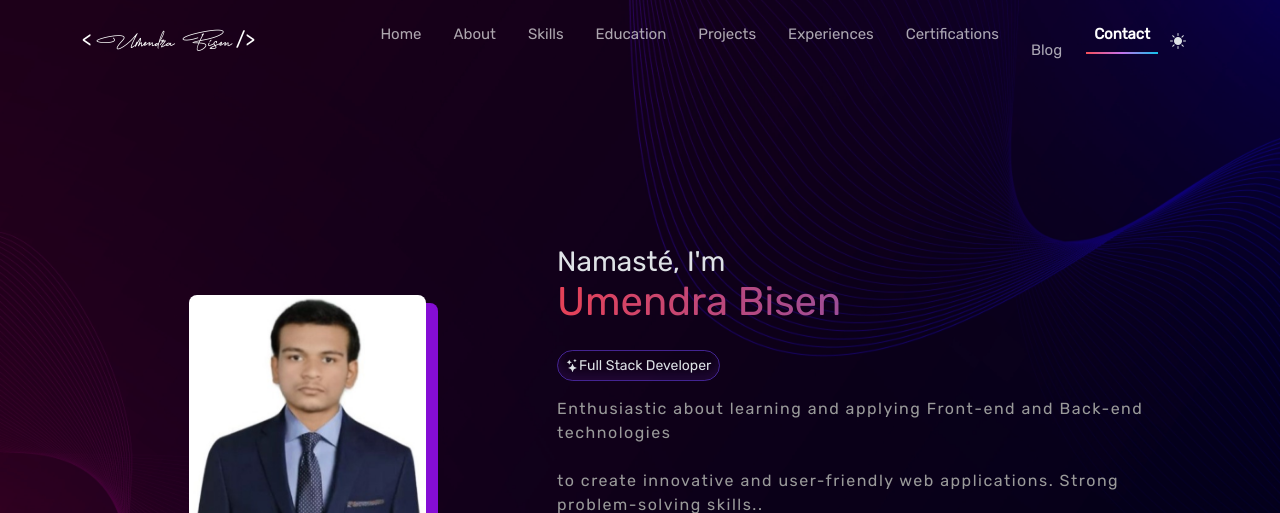
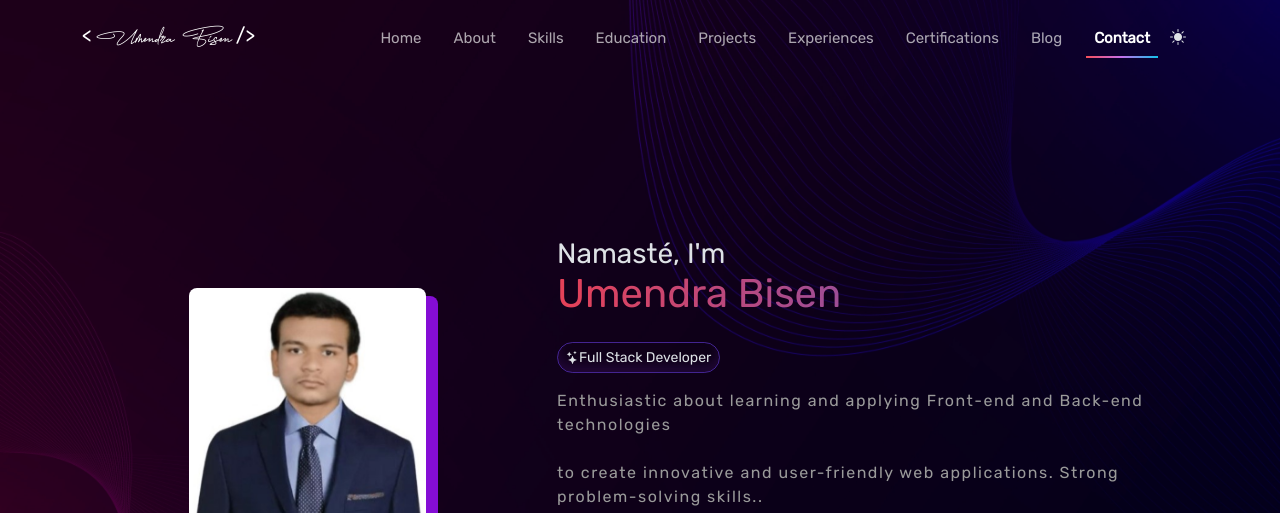
Before and after one commit to UmendraBisen2/umendradevv, a plain HTML site: page index.html in a window 1280 px wide. Shown: the top 513 px of the page. Drawn offline with Linux system fonts and the light colour scheme.

Commit message:
Update index.html

```diff
--- a/index.html
+++ b/index.html
@@ -112,7 +112,7 @@
                             <a class="nav-link hd-txt" href="https://certificatations.vercel.app/" target="_blank">Certifications</a>
 
                         </li>
-                            <li class="nav-item" data-aos="fade-down" data-aos-delay="900" data-bs-dismiss="offcanvas"><a href="#blogs" class="nav-link"></a><a href="https://umendra-tech-blog.vercel.app/" class="nav-link">Blog</a></li>
+                            <li class="nav-item" data-aos="fade-down" data-aos-delay="900" data-bs-dismiss="offcanvas"><a href="#blogs" class="nav-link">Blog</a></li>
                             <li class="nav-item" data-aos="fade-down" data-aos-delay="1000" data-bs-dismiss="offcanvas"><a href="#contact" class="nav-link">Contact</a></li>
                         </ul>
                     </div>
```
